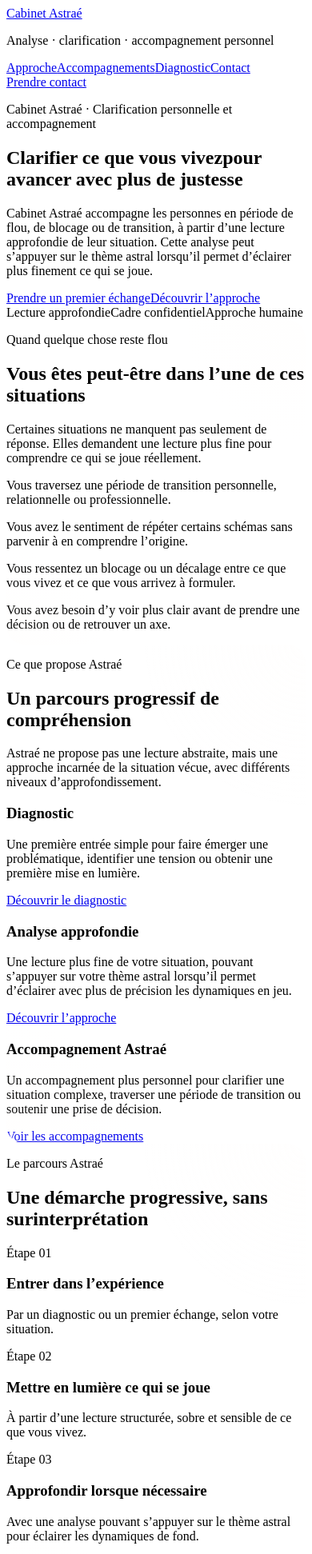
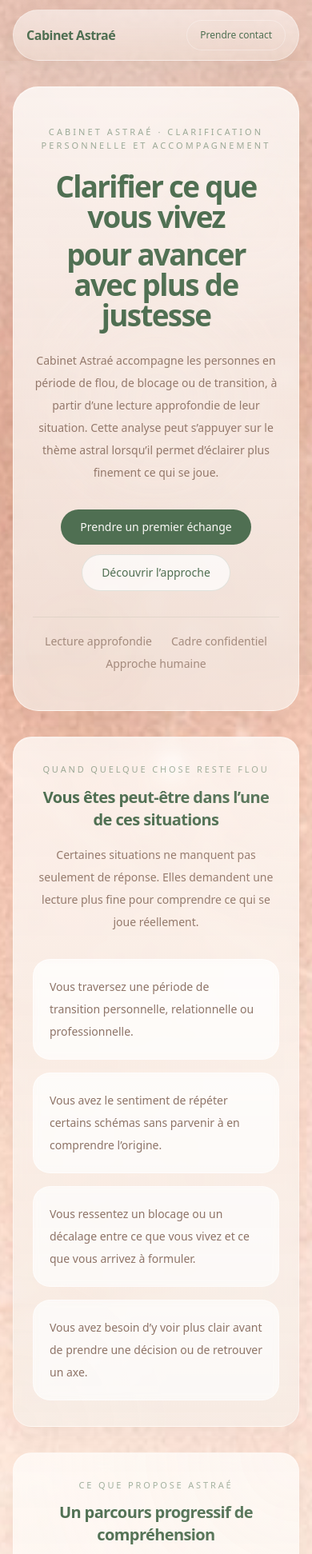
Before and after one commit to arnaudcrestey/cabinet-astrae, a Next.js app: page / in a window 390 px wide. Shown: the top 1943 px of the page at 80% size. Built offline with nearby package versions, Linux system fonts and the light colour scheme.

Commit message:
Update globals.css

```diff
--- a/app/globals.css
+++ b/app/globals.css
@@ -1,8 +1,112 @@
-/* ===== Ajustements home Astraé ===== */
+@tailwind base;
+@tailwind components;
+@tailwind utilities;
+
+:root {
+  color-scheme: light;
+}
+
+html {
+  scroll-behavior: smooth;
+}
+
+body {
+  @apply antialiased text-umber;
+  min-height: 100vh;
+  position: relative;
+  overflow-x: hidden;
+  background-color: #dcc2b4;
+  background-image: url("/images/astrae-bg-desktop.jpg");
+  background-position: center top;
+  background-repeat: no-repeat;
+  background-size: cover;
+  background-attachment: fixed;
+}
+
+/* voile général pour intégrer l'image au site */
+body::before {
+  content: "";
+  position: fixed;
+  inset: 0;
+  pointer-events: none;
+  z-index: 0;
+  background:
+    linear-gradient(
+      180deg,
+      rgba(222, 198, 184, 0.18) 0%,
+      rgba(217, 190, 175, 0.10) 24%,
+      rgba(211, 182, 166, 0.08) 54%,
+      rgba(203, 174, 158, 0.14) 100%
+    );
+}
+
+/* brume lumineuse légère */
+body::after {
+  content: "";
+  position: fixed;
+  inset: 0;
+  pointer-events: none;
+  z-index: 0;
+  background:
+    radial-gradient(circle at 50% 16%, rgba(255, 250, 245, 0.16), transparent 28%),
+    radial-gradient(circle at 82% 24%, rgba(255, 248, 242, 0.10), transparent 22%),
+    radial-gradient(circle at 18% 72%, rgba(255, 246, 238, 0.08), transparent 24%);
+}
+
+main,
+header,
+footer {
+  position: relative;
+  z-index: 1;
+}
+
+h1,
+h2,
+h3 {
+  @apply text-pine tracking-tight;
+}
+
+h1 {
+  letter-spacing: -0.05em;
+}
+
+h2 {
+  letter-spacing: -0.035em;
+}
+
+h3 {
+  letter-spacing: -0.025em;
+}
+
+a {
+  @apply text-pine transition-all duration-300;
+}
+
+a:hover {
+  @apply text-umber;
+}
+
+::selection {
+  background: rgba(79, 111, 82, 0.16);
+  color: #284536;
+}
+
+/* ===== Surfaces ===== */
 
 .astrae-panel {
   position: relative;
   overflow: hidden;
+  background: linear-gradient(
+    180deg,
+    rgba(255, 252, 249, 0.78),
+    rgba(245, 239, 233, 0.68)
+  );
+  border: 1px solid rgba(255, 250, 246, 0.56);
+  box-shadow:
+    0 18px 50px rgba(74, 47, 33, 0.06),
+    inset 0 1px 0 rgba(255, 255, 255, 0.34);
+  backdrop-filter: blur(8px);
+  -webkit-backdrop-filter: blur(8px);
 }
 
 .astrae-panel::before {
@@ -11,12 +115,329 @@
   inset: 0;
   pointer-events: none;
   background:
-    radial-gradient(circle at top right, rgba(255, 248, 244, 0.1), transparent 28%),
+    radial-gradient(circle at top right, rgba(255, 248, 244, 0.10), transparent 28%),
     radial-gradient(circle at bottom left, rgba(255, 246, 238, 0.08), transparent 22%);
 }
 
+.astrae-soft-card {
+  position: relative;
+  overflow: hidden;
+  background: rgba(255, 252, 248, 0.58);
+  border: 1px solid rgba(255, 250, 246, 0.56);
+  box-shadow:
+    0 10px 30px rgba(74, 47, 33, 0.04),
+    inset 0 1px 0 rgba(255, 255, 255, 0.26);
+  backdrop-filter: blur(6px);
+  -webkit-backdrop-filter: blur(6px);
+}
+
+/* ===== Hero ===== */
+
+.astrae-hero-shell {
+  position: relative;
+  overflow: hidden;
+  background: linear-gradient(
+    180deg,
+    rgba(255, 253, 251, 0.80),
+    rgba(246, 241, 236, 0.68)
+  );
+  border: 1px solid rgba(255, 250, 246, 0.64);
+  box-shadow:
+    0 28px 90px rgba(74, 47, 33, 0.08),
+    inset 0 1px 0 rgba(255, 255, 255, 0.42);
+  backdrop-filter: blur(10px);
+  -webkit-backdrop-filter: blur(10px);
+}
+
+.astrae-hero-shell::before {
+  content: "";
+  position: absolute;
+  inset: 0;
+  pointer-events: none;
+  background:
+    radial-gradient(circle at center, rgba(255, 248, 244, 0.16), transparent 40%),
+    radial-gradient(circle at 84% 22%, rgba(255, 248, 244, 0.12), transparent 22%);
+}
+
+.astrae-hero-shell::after {
+  content: "";
+  position: absolute;
+  pointer-events: none;
+  top: -10rem;
+  right: -8rem;
+  width: 30rem;
+  height: 30rem;
+  border-radius: 9999px;
+  border: 1px solid rgba(255, 245, 240, 0.18);
+  box-shadow:
+    0 0 0 4rem rgba(255, 245, 240, 0.02),
+    0 0 0 8rem rgba(255, 245, 240, 0.01);
+  opacity: 0.8;
+}
+
+/* orbites discrètes */
+
+.astrae-orbit {
+  position: absolute;
+  border-radius: 9999px;
+  pointer-events: none;
+  border: 1px solid rgba(255, 244, 238, 0.14);
+}
+
+.astrae-orbit-1 {
+  width: 32rem;
+  height: 32rem;
+  top: -12rem;
+  right: -8rem;
+  opacity: 0.26;
+}
+
+.astrae-orbit-2 {
+  width: 20rem;
+  height: 20rem;
+  bottom: -7rem;
+  left: -5rem;
+  opacity: 0.10;
+}
+
+.astrae-orbit-3 {
+  width: 12rem;
+  height: 12rem;
+  right: 12%;
+  bottom: -4rem;
+  opacity: 0.08;
+}
+
+.astrae-orbit-4 {
+  display: none;
+}
+
+/* lueurs */
+
+.astrae-glow {
+  position: absolute;
+  border-radius: 9999px;
+  pointer-events: none;
+  filter: blur(56px);
+}
+
+.astrae-glow-1 {
+  width: 12rem;
+  height: 12rem;
+  top: 2rem;
+  right: 12%;
+  background: rgba(255, 248, 244, 0.10);
+}
+
+.astrae-glow-2 {
+  width: 8rem;
+  height: 8rem;
+  bottom: 2rem;
+  left: 18%;
+  background: rgba(194, 132, 94, 0.06);
+}
+
+.astrae-glow-3 {
+  display: none;
+}
+
+.astrae-ring-mark {
+  position: absolute;
+  width: 4rem;
+  height: 4rem;
+  border-radius: 9999px;
+  border: 1px solid rgba(231, 220, 211, 0.62);
+  opacity: 0.55;
+  pointer-events: none;
+}
+
+/* ===== Boutons / interactions ===== */
+
+.astrae-button-primary {
+  @apply inline-flex items-center justify-center rounded-full px-6 py-3 text-sm font-medium;
+  background: #4f6f52;
+  color: #f8f5f1;
+  box-shadow: 0 10px 30px rgba(47, 73, 54, 0.16);
+  transition:
+    transform 220ms ease,
+    box-shadow 220ms ease,
+    background-color 220ms ease;
+}
+
+.astrae-button-primary:hover {
+  transform: translateY(-1px);
+  background: #466548;
+  color: #f8f5f1;
+  box-shadow: 0 14px 36px rgba(47, 73, 54, 0.18);
+}
+
+.astrae-button-secondary {
+  @apply inline-flex items-center justify-center rounded-full px-6 py-3 text-sm font-medium;
+  background: rgba(255, 255, 255, 0.72);
+  color: #35533f;
+  border: 1px solid rgba(79, 111, 82, 0.14);
+  box-shadow:
+    0 8px 24px rgba(74, 47, 33, 0.04),
+    inset 0 1px 0 rgba(255, 255, 255, 0.4);
+  transition:
+    transform 220ms ease,
+    background-color 220ms ease,
+    box-shadow 220ms ease;
+}
+
+.astrae-button-secondary:hover {
+  transform: translateY(-1px);
+  background: rgba(255, 255, 255, 0.86);
+  color: #2f4a38;
+  box-shadow:
+    0 12px 30px rgba(74, 47, 33, 0.05),
+    inset 0 1px 0 rgba(255, 255, 255, 0.46);
+}
+
+/* ===== Lisibilité ===== */
+
+.astrae-eyebrow {
+  font-size: 11px;
+  text-transform: uppercase;
+  letter-spacing: 0.26em;
+  color: rgba(53, 83, 63, 0.55);
+}
+
+.astrae-body {
+  color: rgba(96, 74, 63, 0.82);
+}
+
+.astrae-body-soft {
+  color: rgba(96, 74, 63, 0.68);
+}
+
+/* ===== Responsive ===== */
+
+@media (max-width: 1024px) {
+  body {
+    background-position: center top;
+  }
+
+  .astrae-hero-shell {
+    box-shadow:
+      0 24px 72px rgba(74, 47, 33, 0.07),
+      inset 0 1px 0 rgba(255, 255, 255, 0.38);
+  }
+}
+
 @media (max-width: 768px) {
+  body {
+    background-image: url("/images/astrae-bg-mobile.jpg");
+    background-position: center top;
+    background-repeat: no-repeat;
+    background-size: cover;
+    background-attachment: scroll;
+  }
+
+  body::before {
+    background:
+      linear-gradient(
+        180deg,
+        rgba(222, 198, 184, 0.24) 0%,
+        rgba(216, 189, 174, 0.14) 36%,
+        rgba(204, 175, 158, 0.18) 100%
+      );
+  }
+
+  body::after {
+    background:
+      radial-gradient(circle at 50% 14%, rgba(255, 250, 245, 0.12), transparent 24%),
+      radial-gradient(circle at 82% 78%, rgba(255, 246, 238, 0.08), transparent 20%);
+  }
+
+  h1 {
+    letter-spacing: -0.045em;
+  }
+
+  h2 {
+    letter-spacing: -0.03em;
+  }
+
   .astrae-panel {
     border-radius: 1.45rem;
+    box-shadow:
+      0 14px 34px rgba(74, 47, 33, 0.05),
+      inset 0 1px 0 rgba(255, 255, 255, 0.3);
+  }
+
+  .astrae-soft-card {
+    border-radius: 1.2rem;
+  }
+
+  .astrae-hero-shell {
+    box-shadow:
+      0 20px 48px rgba(74, 47, 33, 0.07),
+      inset 0 1px 0 rgba(255, 255, 255, 0.38);
+  }
+
+  .astrae-hero-shell::after {
+    width: 18rem;
+    height: 18rem;
+    top: -5rem;
+    right: -5rem;
+  }
+
+  .astrae-orbit-1 {
+    width: 18rem;
+    height: 18rem;
+    top: -6rem;
+    right: -6rem;
+  }
+
+  .astrae-orbit-2 {
+    width: 10rem;
+    height: 10rem;
+    left: -3rem;
+    bottom: -3rem;
+  }
+
+  .astrae-orbit-3 {
+    display: none;
+  }
+
+  .astrae-glow-1 {
+    width: 8rem;
+    height: 8rem;
+    right: 8%;
+  }
+
+  .astrae-glow-2 {
+    width: 6rem;
+    height: 6rem;
+    left: 10%;
+  }
+
+  .astrae-button-primary,
+  .astrae-button-secondary {
+    width: 100%;
   }
 }
+
+@media (max-width: 480px) {
+  body::before {
+    background:
+      linear-gradient(
+        180deg,
+        rgba(223, 199, 184, 0.26) 0%,
+        rgba(214, 186, 171, 0.16) 40%,
+        rgba(203, 174, 158, 0.20) 100%
+      );
+  }
+
+  .astrae-hero-shell::after {
+    opacity: 0.6;
+  }
+
+  .astrae-glow-1 {
+    opacity: 0.75;
+  }
+
+  .astrae-glow-2 {
+    opacity: 0.7;
+  }
+}
```
